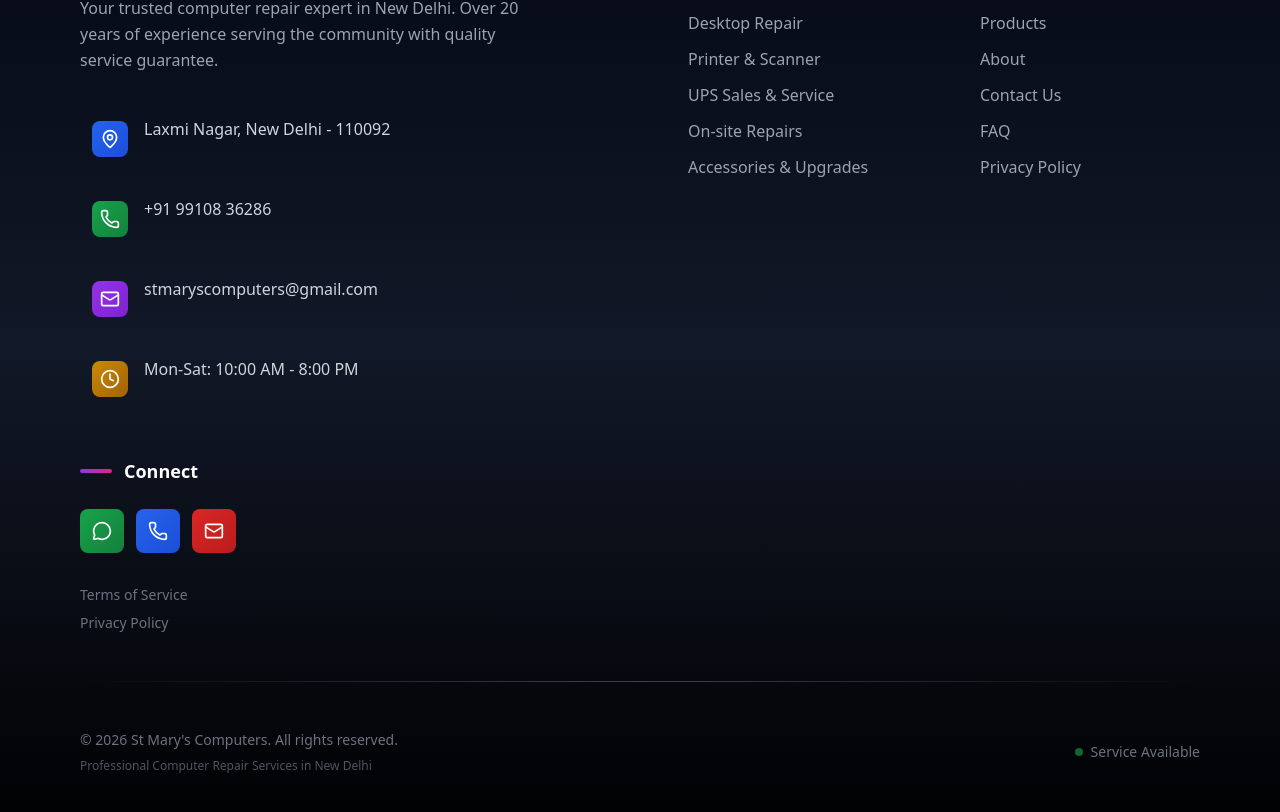
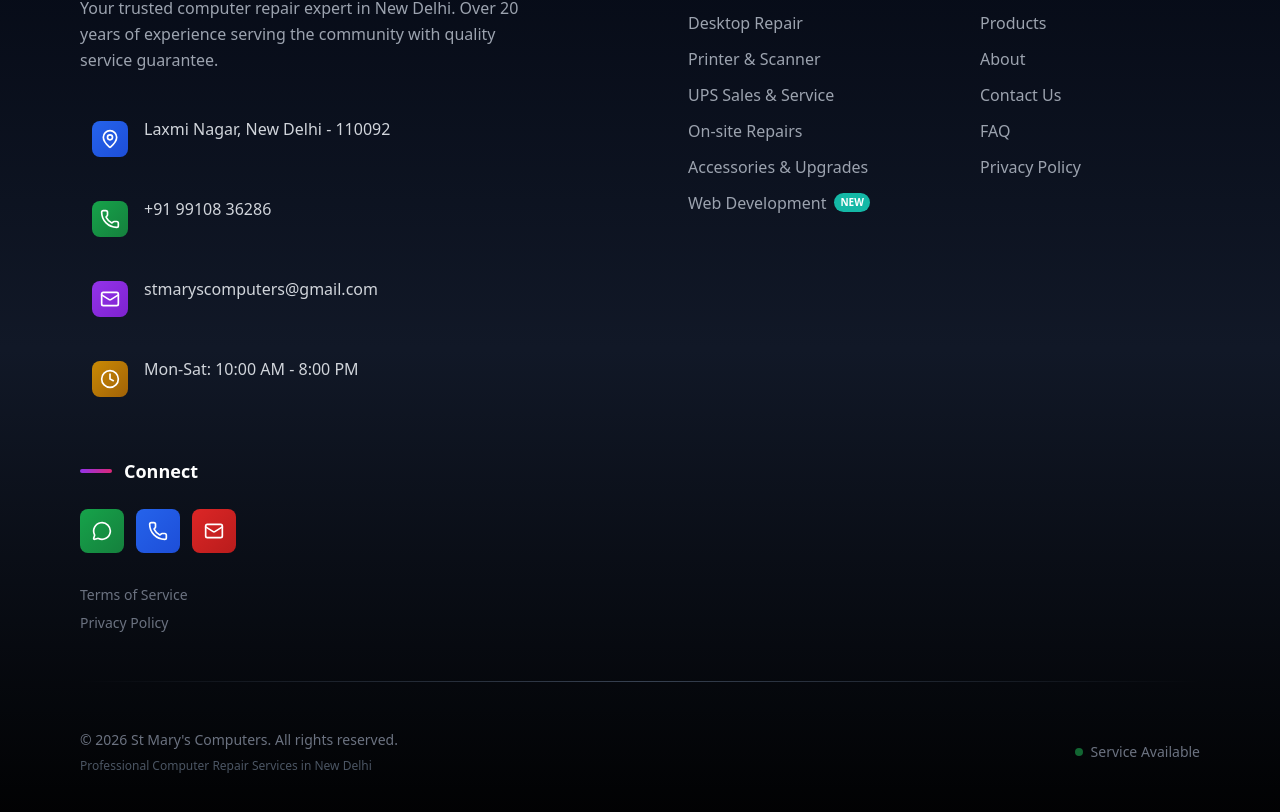
Before and after one commit to dariogeorge21/st-marys-computers, a Next.js app: page / in a window 1280 px wide. Shown: the part 6022-6834 px from the top of the page. Built offline with nearby package versions, Linux system fonts and the light colour scheme.

Commit message:
feat: add new web development service link to footer with badge

```diff
--- a/components/footer.tsx
+++ b/components/footer.tsx
@@ -104,6 +104,12 @@ export function Footer() {
                   <Link href="/services/accessories" className="text-gray-400 hover:text-blue-400 transition-colors flex items-center gap-2 group">
                     <ArrowRight className="w-4 h-4 opacity-0 group-hover:opacity-100 transition-all transform group-hover:translate-x-1" />
                     <span>Accessories & Upgrades</span>
+                  </Link>
+                </li>
+                <li>
+                  <Link href="/services/web-development" className="text-gray-400 hover:text-teal-400 transition-colors flex items-center gap-2 group">
+                    <ArrowRight className="w-4 h-4 opacity-0 group-hover:opacity-100 transition-all transform group-hover:translate-x-1" />
+                    <span className="flex items-center gap-2">Web Development <span className="text-[10px] font-bold bg-teal-500 text-white px-1.5 py-0.5 rounded-full">NEW</span></span>
                   </Link>
                 </li>
               </ul>
```
